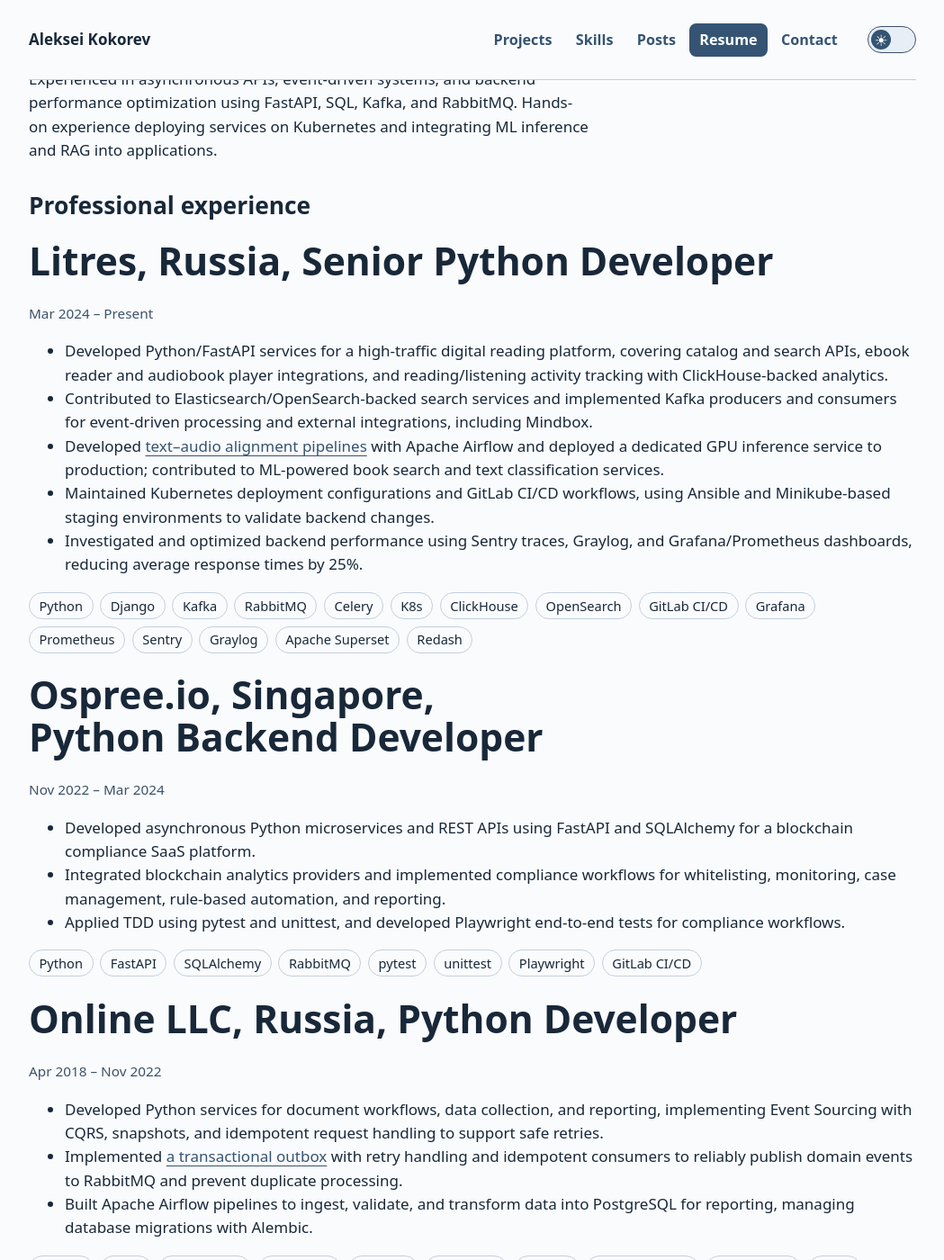
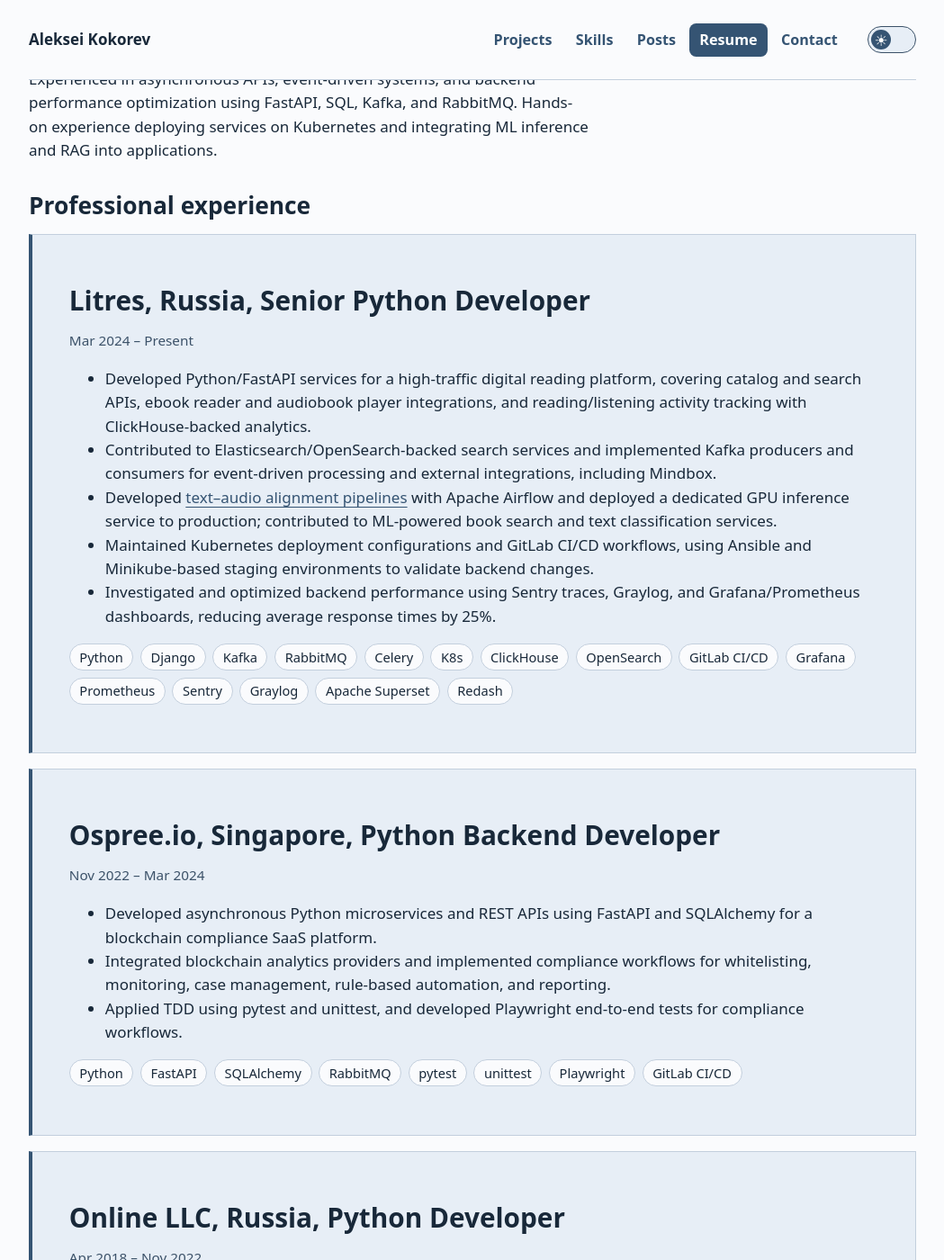
Before and after one commit to alex-coch/alex-coch.github.io, a Jekyll site: the page resume/index.html, which Jekyll copies as it is, in a window 1280 px wide and 1400 px high, scrolled down 573 px. Shown: the whole window at 90% size, without its empty margins (115-1164 px from the left). Built offline with Jekyll 4.4.1, drawn with Linux system fonts in a browser that asks for light colours.

Commit message:
Use Selected work cards for resume experience and projects

```diff
--- a/assets/portfolio-enhancements.js
+++ b/assets/portfolio-enhancements.js
@@ -57,5 +57,5 @@
     });
   }, { threshold: 0.15 });
 
-  document.querySelectorAll('.skill-card, #work article').forEach(card => observer.observe(card));
+  document.querySelectorAll('.skill-card, .work-card').forEach(card => observer.observe(card));
 })();
--- a/assets/portfolio.css
+++ b/assets/portfolio.css
@@ -12,7 +12,7 @@ h1,h2,h3 {line-height:1.1;text-wrap:balance} h1 {font-size:clamp(2.8rem,7vw,5.4r
 h2 {font-size:1.55rem;margin:2rem 0 1rem} h3 {font-size:clamp(1.65rem,4vw,2.5rem);margin:.55em 0}
 p {max-width:64ch}.hero p {font-size:1.2rem} nav {margin:1.6rem 0}
 .primary {padding:.65em 1em;background:var(--accent);color:var(--on-accent);border-radius:.3rem;text-decoration:none}.primary:hover {color:var(--on-accent);background:var(--hover)}
-article {background:var(--panel);border-left:4px solid var(--accent);padding:clamp(1.2rem,4vw,2.4rem)}
+.work-card {background:var(--panel);border:1px solid var(--line);border-left:4px solid var(--accent);padding:clamp(1.2rem,4vw,2.4rem)}
 .meta {font-size:.9rem;color:var(--muted)} h3 a {color:var(--ink);text-decoration:none} h3 a:hover {text-decoration:underline}
 .pipeline {max-width:64ch;margin:2rem 0}
 .pipeline figcaption {font-weight:700;margin-bottom:1rem}
@@ -25,8 +25,8 @@ footer {margin:3rem 0 2rem;border-top:1px solid var(--line);padding-top:1.3rem}
 /* Keep section headings above card titles in the homepage hierarchy. */
 main > .hero ~ section {display:flow-root;margin-block-start:2rem}
 main > .hero ~ section > h2 {font-size:clamp(1.75rem, 3.5vw, 2.25rem);margin-block-start:0}
-#work article h3 {font-size:clamp(1.35rem, 2.6vw, 1.75rem)}
-#work article + article {margin-top:1rem}
+.work-card h3 {font-size:clamp(1.35rem, 2.6vw, 1.75rem)}
+.work-card + .work-card {margin-top:1rem}
 
 body > header {position:sticky;top:0;z-index:2;background:var(--page);width:min(58rem,90%);margin-inline:auto}
 html[data-pinned-nav] body {padding-top:var(--nav-height)}
@@ -88,7 +88,6 @@ header nav a[aria-current] {color:var(--on-accent);background:var(--accent)}
 
 .skill-cards {display:grid;grid-template-columns:repeat(2,minmax(0,1fr));gap:1rem}
 .skill-card {padding:1.1rem;border:1px solid var(--line);border-radius:.65rem;background:var(--panel)}
-#work article {border:1px solid var(--line);border-left:4px solid var(--accent)}
 .skill-card h3 {margin:0 0 .7rem;font-size:1.08rem;letter-spacing:normal}
 .tech-tags {display:flex;flex-wrap:wrap;gap:.45rem;margin:.75rem 0;padding:0;list-style:none}
 .skill-card .tech-tags {margin:0}
@@ -98,12 +97,12 @@ header nav a[aria-current] {color:var(--on-accent);background:var(--accent)}
 }
 @media (hover:hover) {
   .skill-card:hover {border-color:var(--accent);box-shadow:0 0 0 1px var(--accent)}
-  #work article:hover {border-color:var(--accent);box-shadow:inset 0 0 0 1px var(--accent)}
+  .work-card:hover {border-color:var(--accent);box-shadow:inset 0 0 0 1px var(--accent)}
   .tech-tags li:hover {color:var(--on-accent);background:var(--accent);border-color:var(--accent)}
 }
 @media (prefers-reduced-motion:no-preference) {
   header nav a,.tech-tags li {transition:background-color 170ms ease,border-color 170ms ease,color 170ms ease}
-  .skill-card,#work article {transition:border-color 180ms ease,box-shadow 180ms ease}
+  .skill-card,.work-card {transition:border-color 180ms ease,box-shadow 180ms ease}
 }
 @media(max-width:38rem){
   .skill-cards {grid-template-columns:1fr}
--- a/resume/index.html
+++ b/resume/index.html
@@ -7,10 +7,10 @@
   <meta name="robots" content="noindex">
   <link rel="icon" href="/assets/ak.svg?v=3" type="image/svg+xml">
 <script src="/assets/theme.js?v=2"></script>
-<link rel="stylesheet" href="/assets/portfolio.css?v=33">
+<link rel="stylesheet" href="/assets/portfolio.css?v=34">
 <script defer src="/assets/portfolio-nav.js?v=7"></script>
 <script defer src="/assets/messenger-links.js"></script>
-<script defer src="/assets/portfolio-enhancements.js?v=5"></script>
+<script defer src="/assets/portfolio-enhancements.js?v=6"></script>
 </head>
 <body>
 <header>
@@ -54,6 +54,7 @@
   <h2>Summary</h2>
   <p>Python Backend Engineer with 8+ years of experience building backend services for digital content, blockchain compliance, and business applications. Experienced in asynchronous APIs, event-driven systems, and backend performance optimization using FastAPI, SQL, Kafka, and RabbitMQ. Hands-on experience deploying services on Kubernetes and integrating ML inference and RAG into applications.</p>
   <h2>Professional experience</h2>
+  <article class="work-card">
     <h3>Litres, Russia, Senior Python Developer</h3>
     <p class="meta">Mar 2024 – Present</p>
     <ul>
@@ -80,6 +81,8 @@
       <li>Apache Superset</li>
       <li>Redash</li>
     </ul>
+  </article>
+  <article class="work-card">
     <h3>Ospree.io, Singapore, Python Backend Developer</h3>
     <p class="meta">Nov 2022 – Mar 2024</p>
     <ul>
@@ -97,6 +100,8 @@
       <li>Playwright</li>
       <li>GitLab CI/CD</li>
     </ul>
+  </article>
+  <article class="work-card">
     <h3>Online LLC, Russia, Python Developer</h3>
     <p class="meta">Apr 2018 – Nov 2022</p>
     <ul>
@@ -117,7 +122,9 @@
       <li>gRPC</li>
       <li>Protocol Buffers</li>
     </ul>
+  </article>
   <h2>Projects</h2>
+  <article class="work-card">
     <h3>Axioma — Article Summarization and Comparison</h3>
     <p class="meta">Apr 2023 – Mar 2024</p>
     <ul>
@@ -134,6 +141,8 @@
       <li>ChromaDB</li>
       <li>GitLab CI/CD</li>
     </ul>
+  </article>
+  <article class="work-card">
     <h3>TDI — Video Analytics for Warehouses and Manufacturing</h3>
     <p class="meta">Dec 2021 – Nov 2022</p>
     <ul>
@@ -150,6 +159,7 @@
       <li>LSTM</li>
       <li>RANSAC</li>
     </ul>
+  </article>
   <h2>Technical skills</h2>
   <div class="skill-cards">
     <div class="skill-card">
```
Also changed, not shown: index.html (+5 -5 lines). Lines whose indentation alone changed are shown as unchanged.
